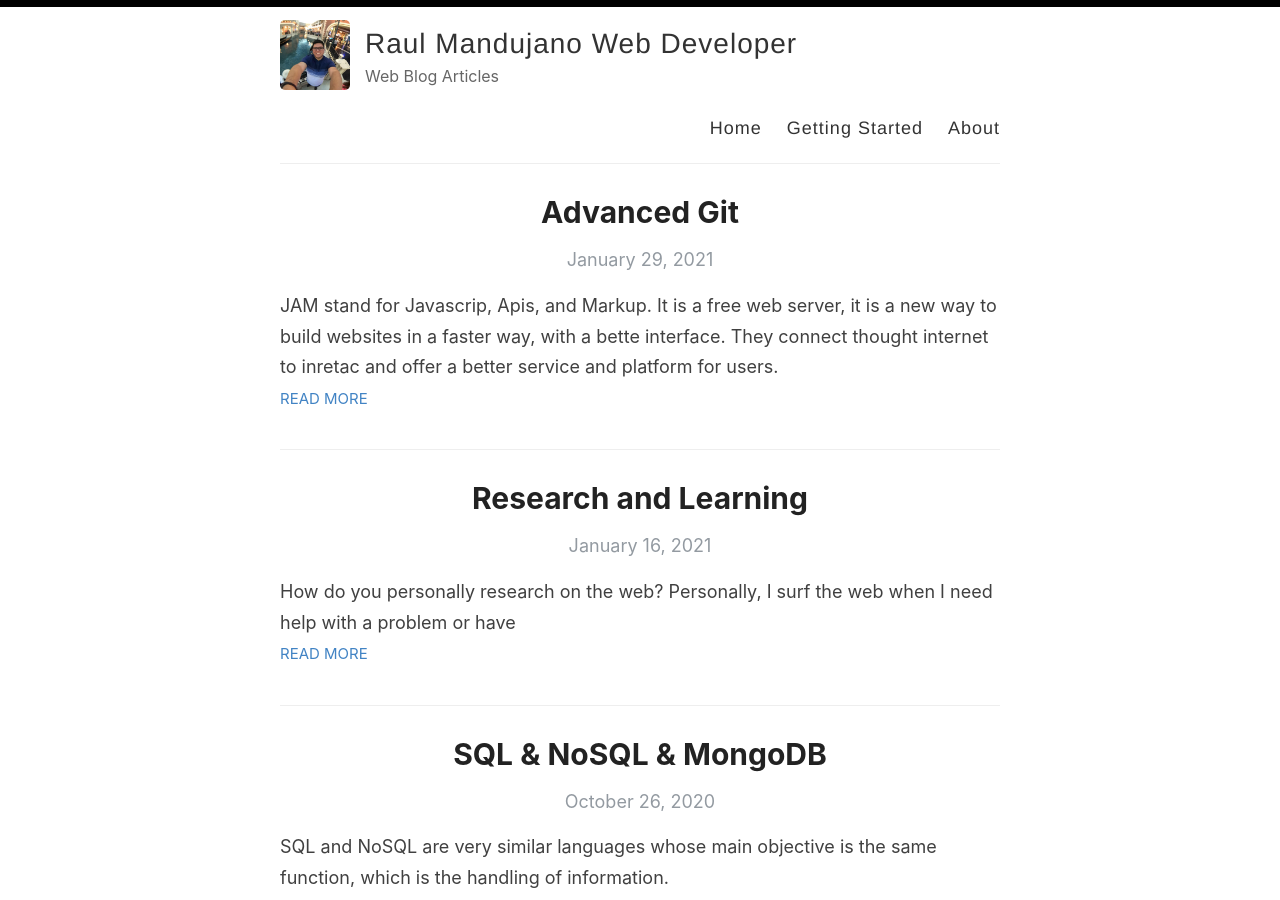
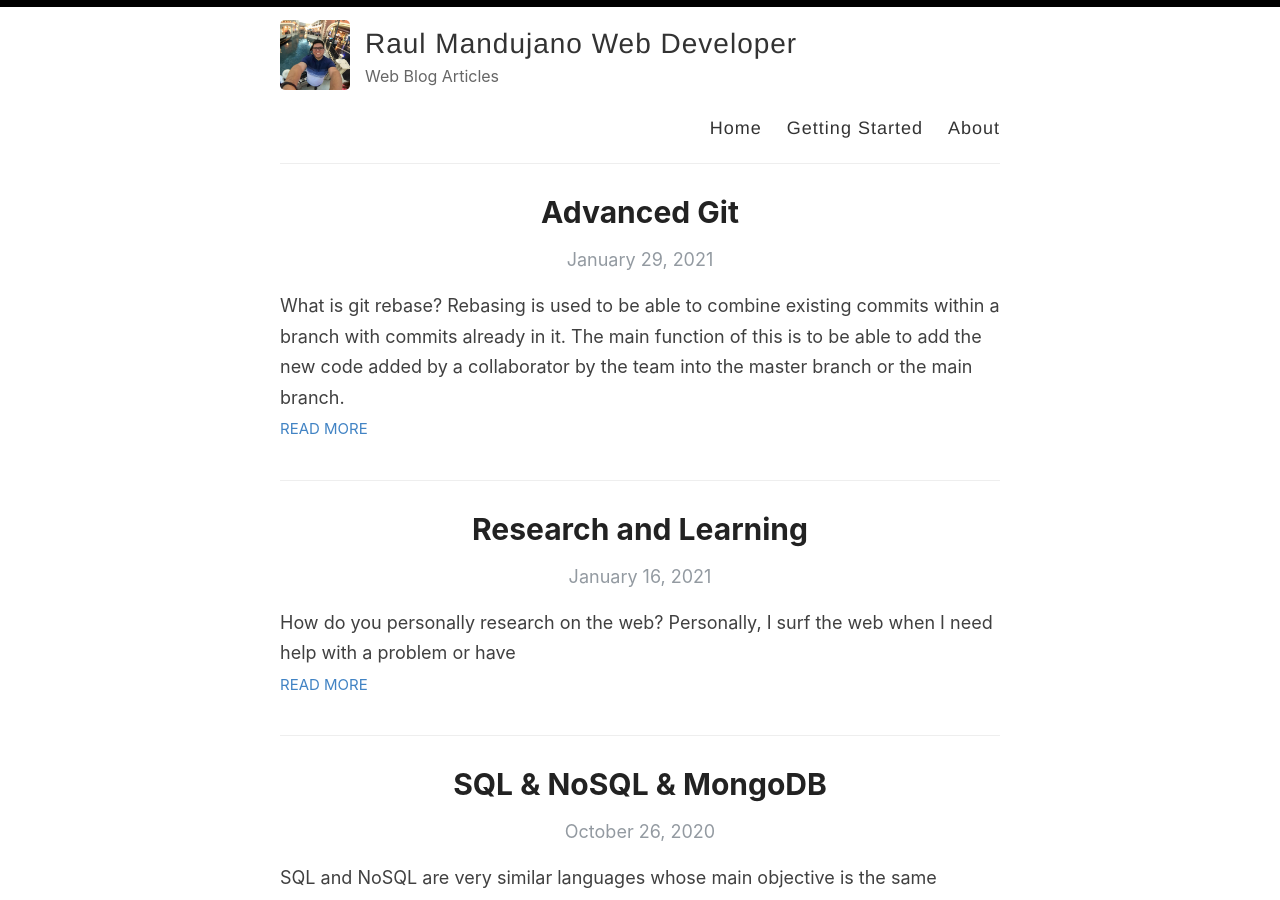
Before and after one commit to RaulMandujano/RaulPage, a Jekyll site: the page built from index.html, in a window 1280 px wide and 900 px high. Built offline with Jekyll 4.4.1, drawn with Linux system fonts in a browser that asks for light colours; the list of posts is cut into pages by our own code.

Commit message:
Update 2021-01-29-advancedgit.md

```diff
--- a/_posts/2021-01-29-advancedgit.md
+++ b/_posts/2021-01-29-advancedgit.md
@@ -2,7 +2,7 @@
 layout: post
 title:  Advanced Git
 categories: [Git]
-excerpt: JAM stand for Javascrip, Apis, and Markup. It is a free web server, it is a new way to build websites in a faster way, with a bette interface. They connect thought internet to inretac and offer a better service and platform for users.
+excerpt: What is git rebase?  Rebasing is used to be able to combine existing commits within a branch with commits already in it. The main function of this is to be able to add the new code added by a collaborator by the team into the master branch or the main branch.
 ---
 
 Git rebase
```
